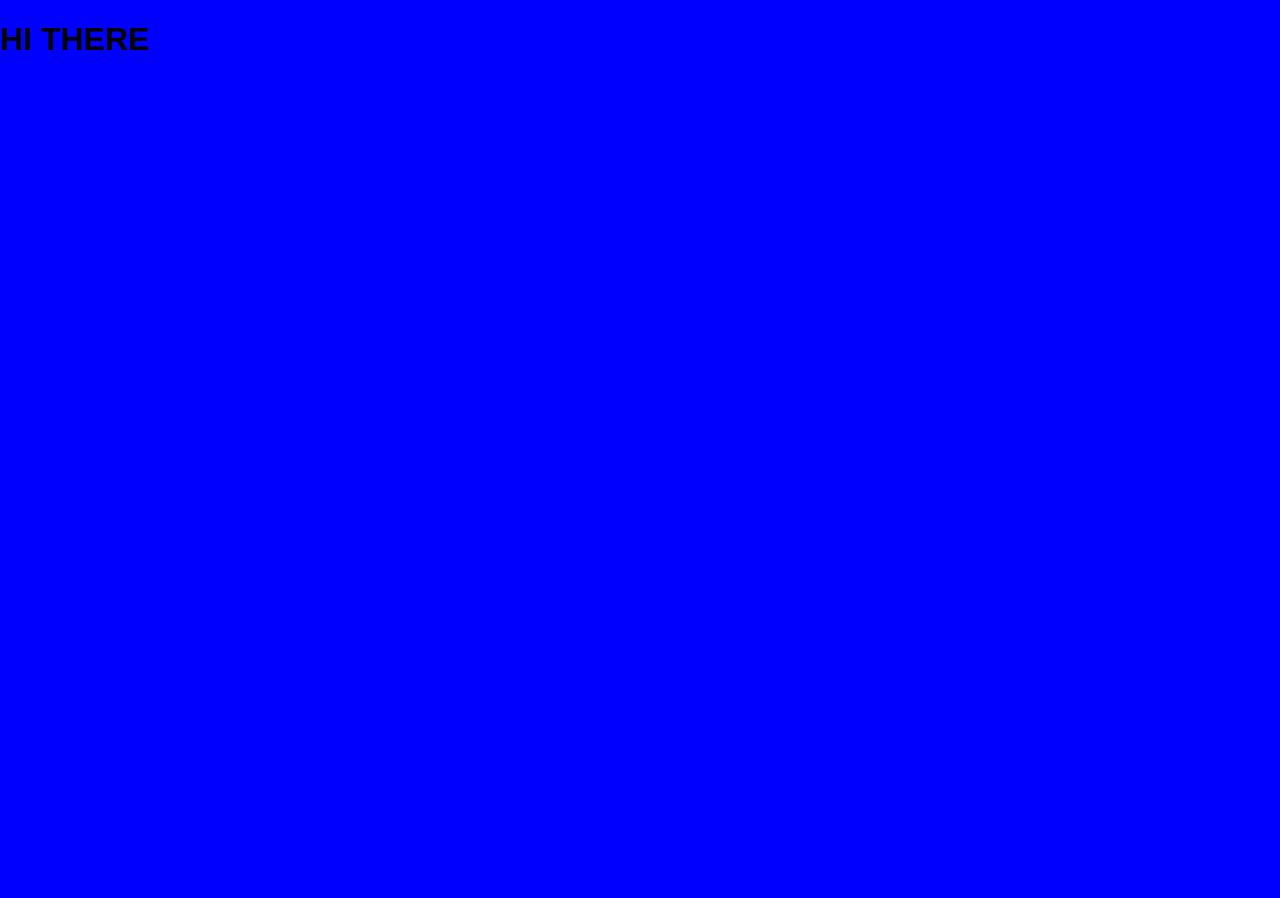
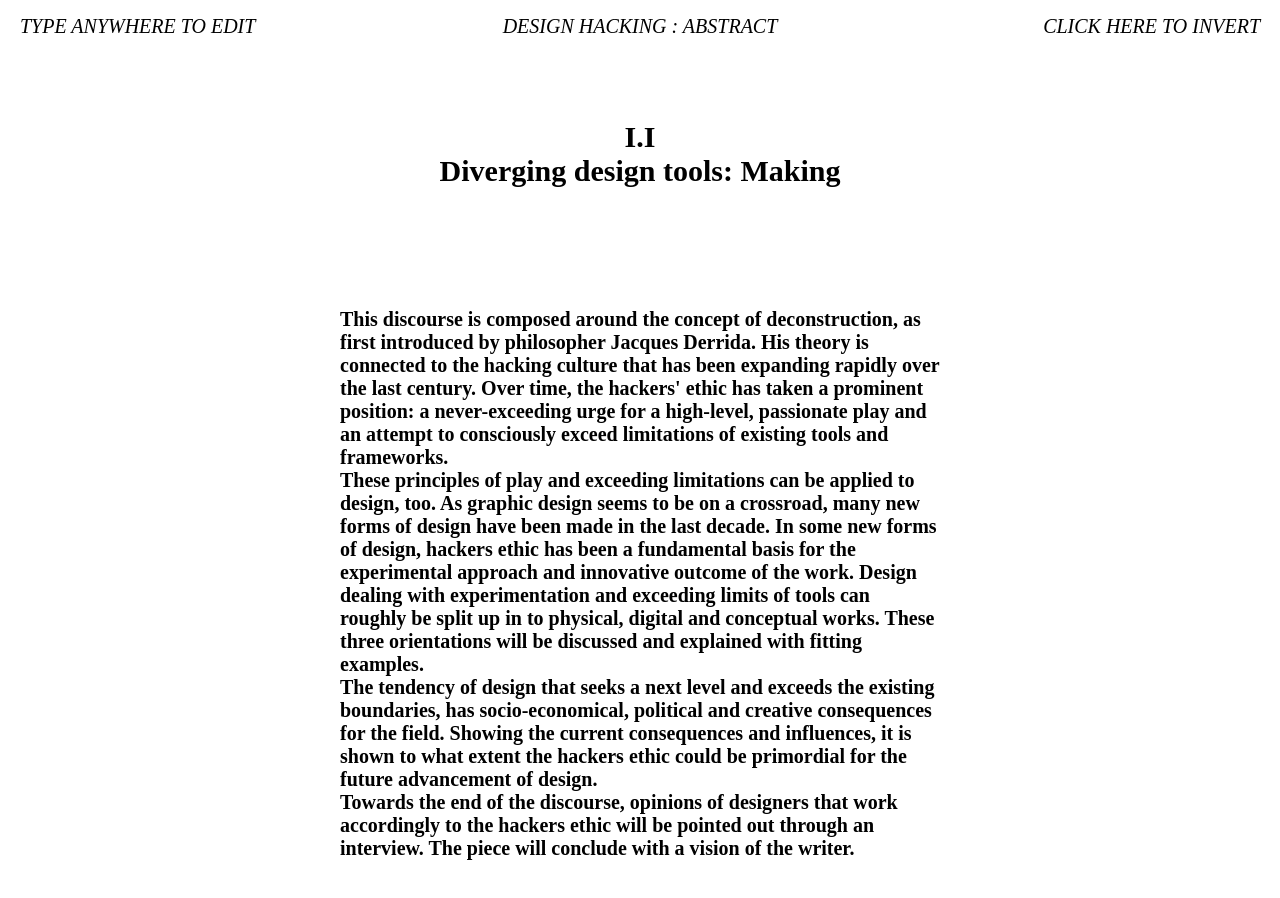
Before and after one commit to kabk/govt-theses-16-vera-van-de-seyp-deconstructing-methodologies, a plain HTML site: page index.html in a window 1280 px wide. Before the commit the page ends 800 px from the top, so only its background shows below. Drawn offline with nearby package versions, Linux system fonts and the light colour scheme.

Commit message:
added style

```diff
--- /dev/null
+++ b/css/style.css
@@ -0,0 +1,126 @@
+* {
+	margin: 0;
+	padding: 0;
+	top: 0;
+	left: 0;
+	bottom: 0;
+	right: 0;
+	outline: transparent solid 0px;
+}
+
+body {
+	background-color: white,
+}
+
+.type-field {
+		position: relative;
+		display: block;
+		width: 600px;
+		height: auto;
+		margin: 0 auto;
+		padding: 0;
+		padding: 100px 0;
+}
+
+h1.bold {
+	text-align: center;
+	font-family: "machiavellimedium";
+	font-weight: 700;
+	position: relative;
+	display: block;
+	font-size: 30px;
+	width: 100%;
+	height: auto;
+	padding-bottom: 100px;
+}
+
+h1.medium {
+	text-align: left;
+	font-family: "machiavelli_boldbold";
+	font-weight: 700;
+	position: relative;
+	display: block;
+	font-size: 20px;
+	width: 100%;
+	height: auto;
+}
+
+
+h1.regular {
+	text-align: center;
+	font-family: "machiavelli_regularregular";
+	font-weight: 700;
+	position: relative;
+	display: block;
+	font-size: 30px;
+	width: 100%;
+	height: auto;
+}
+
+.explanation {
+	font-family: "Times New Roman", Times, serif;
+	font-style: italic;
+	font-weight: normal;
+	text-transform: uppercase;
+	position: fixed;
+	display: block;
+	z-index: 1000;
+	left: 0;
+	top: 0;
+	right: 0;
+	margin: 0;
+	height: 20px;
+	font-size: 20px;
+	line-height: 12px;
+}
+
+p.align-left {
+	position: fixed;
+	left: 0;
+	margin: 20px;
+	width: auto;
+	height: 20px;
+	-webkit-user-select: none;
+	-moz-user-select: none;
+	-ms-user-select: none;
+	user-select: none;
+}
+
+p.align-right {
+	position: fixed;
+	margin: 20px;
+	display: block;
+	text-align: right;
+	right: 0;
+	top: 0;
+	width: auto;
+	height: 20px;
+	-webkit-user-select: none;
+	-moz-user-select: none;
+	-ms-user-select: none;
+	user-select: none;
+}
+
+p.align-center {
+	position: fixed;
+	margin: 0 auto;
+	width: 500px;
+	text-align: center;
+	height: 20px;
+	margin-top: 20px;
+}
+
+
+
+/**::selection {
+  background: rgba(0,0,255,0.5);
+  color: black;
+}
+*::-moz-selection {
+  background: rgba(0,0,255,0.5);
+  color: black;
+}
+*::-webkit-selection {
+  background: rgba(0,0,255,0.5);
+  color: black;
+}*/
--- a/index.html
+++ b/index.html
@@ -7,10 +7,32 @@
 	<script src="scripts/script.js" type="text/javascript"> </script>
 	<link rel="stylesheet" type="text/css" href="css/normalize.css">
 	<link rel="stylesheet" type="text/css" href="css/framework.css">
+	<script type="text/javascript" src="scripts/hackscript.js">	</script>
+
+	<link rel="stylesheet" type="text/css" href="css/style.css">
+
 
 </head>
-<body>
+<body style="background-color: white;">
 
-	<h1>HI THERE</h1>
-</body>
+	<div class="explanation">
+		<p class="align-left">Type anywhere to edit</p>
+		<p class="align-center">Design hacking : Abstract </p>
+		<p class="align-right">Click here to invert</p>
+	</div>
+	<div class="type-field">
+		<h1 class="bold" contenteditable="true" spellcheck="true" forecolor="blue"> I.I <br>Diverging design tools: Making</h1>
+		<h1 class="medium" contenteditable="true" spellcheck="true">
+
+			This discourse is composed around the concept of deconstruction, as first introduced by philosopher Jacques Derrida. His theory is connected to the hacking culture that has been expanding rapidly over the last century. Over time, the hackers' ethic has taken a prominent position: a never-exceeding urge for a high-level, passionate play and an attempt to consciously exceed limitations of existing tools and frameworks.
+			 <br>
+
+			These principles of play and exceeding limitations can be applied to design, too. As graphic design seems to be on a crossroad, many new forms of design have been made in the last decade. In some new forms of design, hackers ethic has been a fundamental basis for the experimental approach and innovative outcome of the work. Design dealing with experimentation and exceeding limits of tools can roughly be split up in to physical, digital and conceptual works. These three orientations will be discussed and explained with fitting examples.
+			<br>
+			The tendency of design that seeks a next level and exceeds the existing boundaries, has socio-economical, political and creative consequences for the field. Showing the current consequences and influences, it is shown to what extent the hackers ethic could be primordial for the future advancement of design.
+			<br>
+			Towards the end of the discourse, opinions of designers that work accordingly to the hackers ethic will be pointed out through an interview. The piece will conclude with a vision of the writer.
+
+	</div>
+	</body>
 </html>
--- /dev/null
+++ b/scripts/hackscript.js
@@ -0,0 +1,55 @@
+function invertPage() {
+	var clickPoint = $('.align-right');
+	var white = true;
+	clickPoint.on('click', function() {
+		if( white ) {
+			$('body').css({
+				"background-color" : "black",
+			});
+			$('*').css({
+				"color" : "white",
+			});
+
+			white = false;
+		} else {
+			$('body').css({
+				"background-color" : "white",
+			});
+			$('*').css({
+				"color" : "black",
+			});
+			white = true;
+		}
+	});
+}
+
+document.addEventListener('keydown', function (event) {
+  var esc = event.which == 27,
+      nl = event.which == 13,
+      el = event.target,
+      input = el.nodeName != 'INPUT' && el.nodeName != 'TEXTAREA',
+      data = {};
+
+  if (input) {
+    if (esc) {
+      // restore state
+      document.execCommand('undo');
+      el.blur();
+    } else if (nl) {
+      // save
+      data[el.getAttribute('data-name')] = el.innerHTML;
+      log(JSON.stringify(data));
+
+      el.blur();
+      event.preventDefault();
+    }
+  }
+}, true);
+
+function log(s) {
+  console.log(s);
+}
+
+$(document).ready( function() {
+	invertPage();
+});
```
